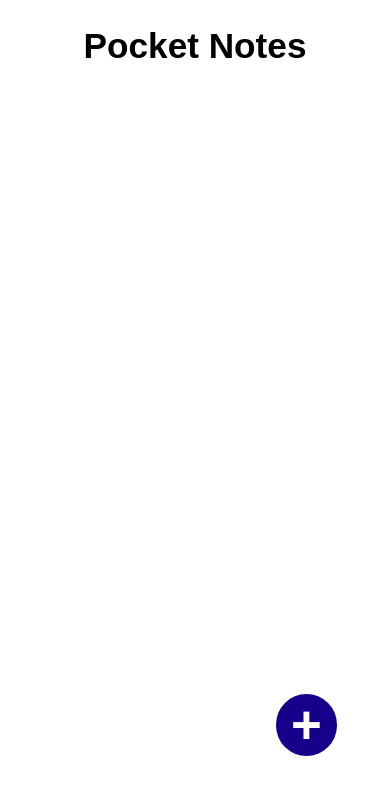
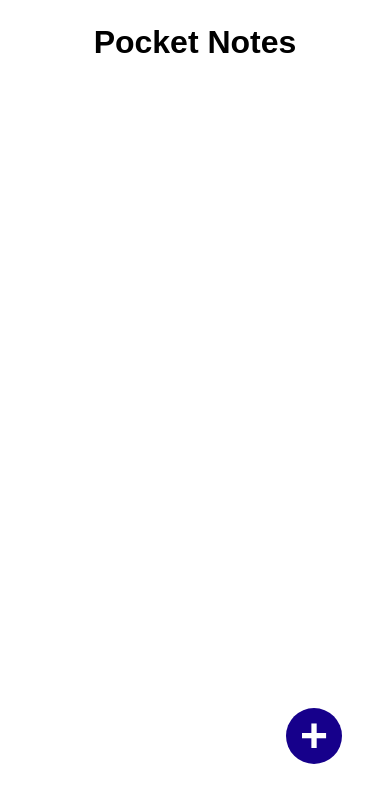
Before and after one commit to anshulkumar68/Pocket-Notes, a React (Vite) app: page / in a window 390 px wide. Shown: the top 802 px of the page. Built offline with nearby package versions, Linux system fonts and the light colour scheme; a web font is replaced by a local one.

Commit message:
feat : responsive

```diff
--- a/src/index.css
+++ b/src/index.css
@@ -10,7 +10,7 @@
 * {
   margin: 0;
   padding: 0;
-  font: 1.1rem "Fira Sans", sans-serif;
+  font: 1rem "Fira Sans", sans-serif;
   box-sizing:  border-box;
   user-select: none;
 }
```
